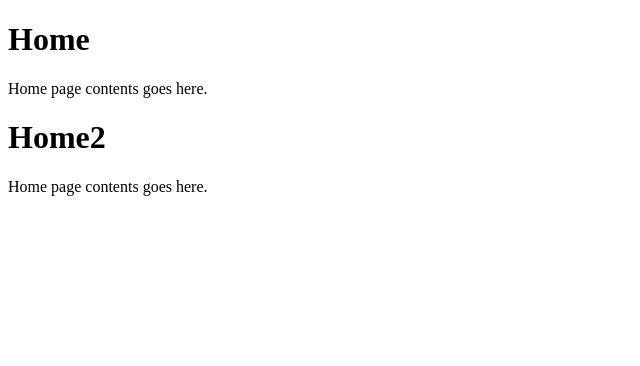
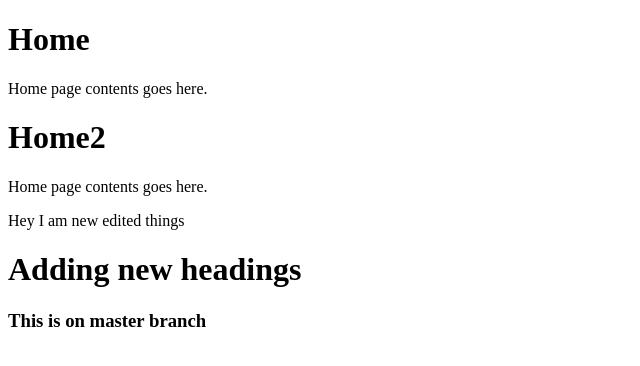
Before and after one commit to AshiniHashara/labsession, a plain HTML site: page index.html in a window 1280 px wide. Shown: the whole page, without its empty margins (0-640 px from the left). Drawn offline with Linux system fonts and the light colour scheme.

Commit message:
Added to master branch

```diff
--- a/index.html
+++ b/index.html
@@ -9,5 +9,8 @@
     <p>Home page contents goes here.</p>
     <h1>Home2</h1>
     <p>Home page contents goes here.</p>
+    <p>Hey I am new edited things</p>
+    <h1>Adding new headings</h1>
+    <h3>This is on master branch</h3>
 </body>
 </html>
```
